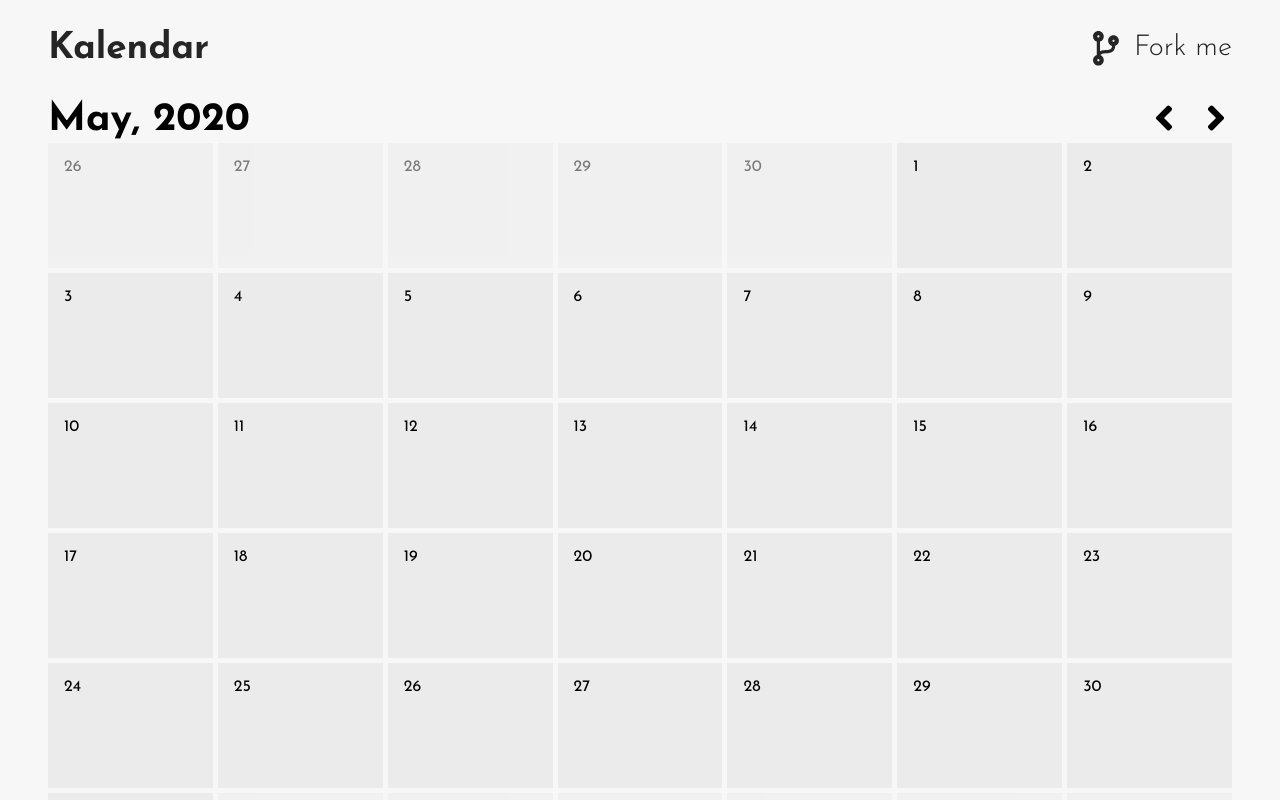
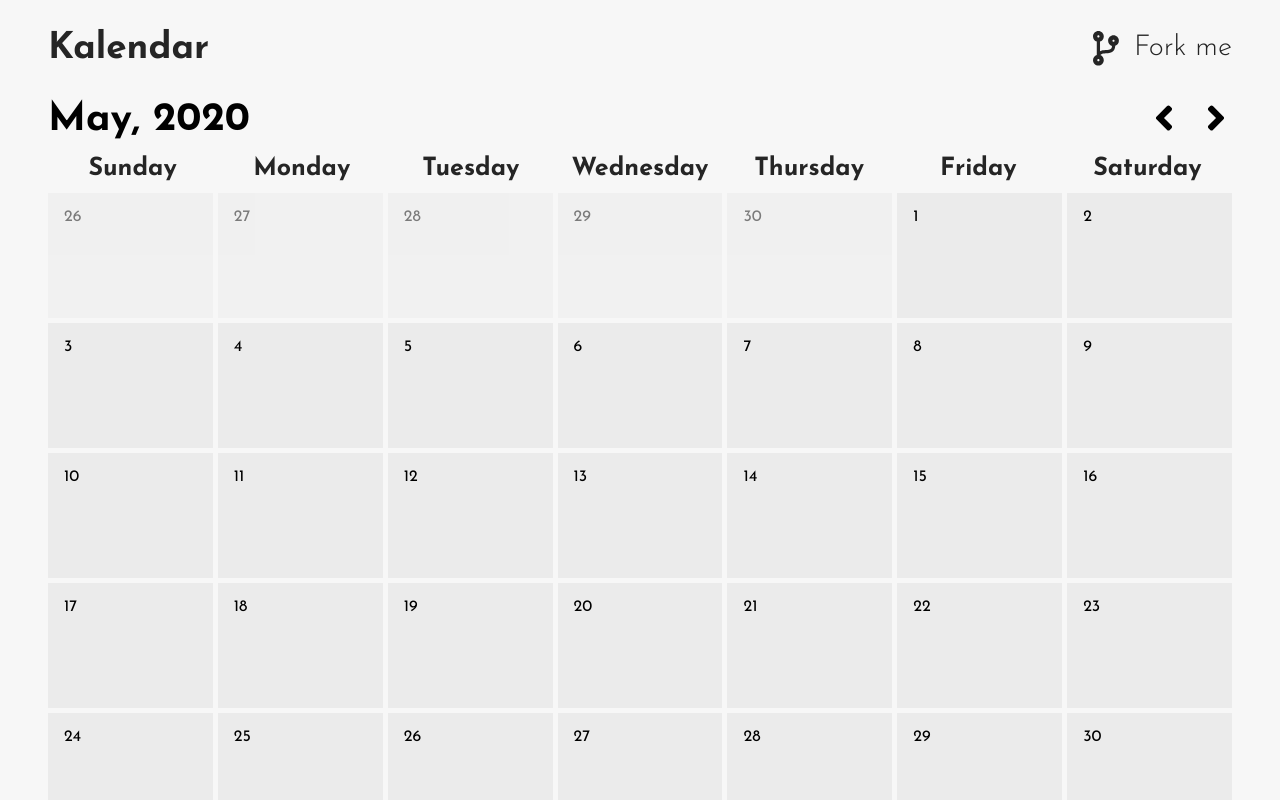
Before and after one commit to flavioribeirojr/kalendar, a React (Create React App) app: page / in a window 1280 px wide. Shown: the top 800 px of the page. Built offline with nearby package versions, Linux system fonts and the light colour scheme.

Commit message:
Add week names on calendar

```diff
--- a/src/components/calendar/Calendar.tsx
+++ b/src/components/calendar/Calendar.tsx
@@ -7,6 +7,7 @@ import { Header, MonthDayCell } from './types';
 import { createDayOfMonthGenerator } from './month-day-creator';
 import { useCalendarState } from './useCalendarState';
 import styles from './Calendar.module.css';
+import { WeekNames } from './week-names/WeekNames';
 
 type CalendarProps = {
   header?: Header,
@@ -30,6 +31,7 @@ export function Calendar({
         changeToNextMonth={changeToNextMonth}
         changeToPreviousMonth={changeToPreviousMonth}
       />
+      <WeekNames />
       <div className={styles.calendarGrid}>
         {
           monthDaysSlots
--- /dev/null
+++ b/src/components/calendar/week-names/WeekNames.module.css
@@ -0,0 +1,13 @@
+.weeknamesGrid {
+    display: grid;
+    grid-template-columns: repeat(7, 1fr);
+    align-items: center;
+    grid-auto-rows: 50px;
+}
+
+.weeknamesGrid > .weeknamesGridText {
+    font-size: 25px;
+    color: #252525;
+    font-weight: bold;
+    text-align: center;
+}
--- /dev/null
+++ b/src/components/calendar/week-names/WeekNames.tsx
@@ -0,0 +1,21 @@
+import React from 'react';
+import { DefaultWeekNames } from './default-weeknames';
+import styles from './WeekNames.module.css';
+
+export function WeekNames({ weeknames = DefaultWeekNames }) {
+  return (
+    <div className={styles.weeknamesGrid}>
+      {
+        weeknames
+          .map((weekname, index) => (
+            <p
+              className={styles.weeknamesGridText}
+              key={`${weekname}-${index}`}
+            >
+              { weekname }
+            </p>
+          ))
+      }
+    </div>
+  );
+}
--- /dev/null
+++ b/src/components/calendar/week-names/default-weeknames.ts
@@ -0,0 +1,9 @@
+export const DefaultWeekNames = [
+  'Sunday',
+  'Monday',
+  'Tuesday',
+  'Wednesday',
+  'Thursday',
+  'Friday',
+  'Saturday'
+];
```
Also changed, not shown: 1 other file (tests, documents, lock files or other folders).
